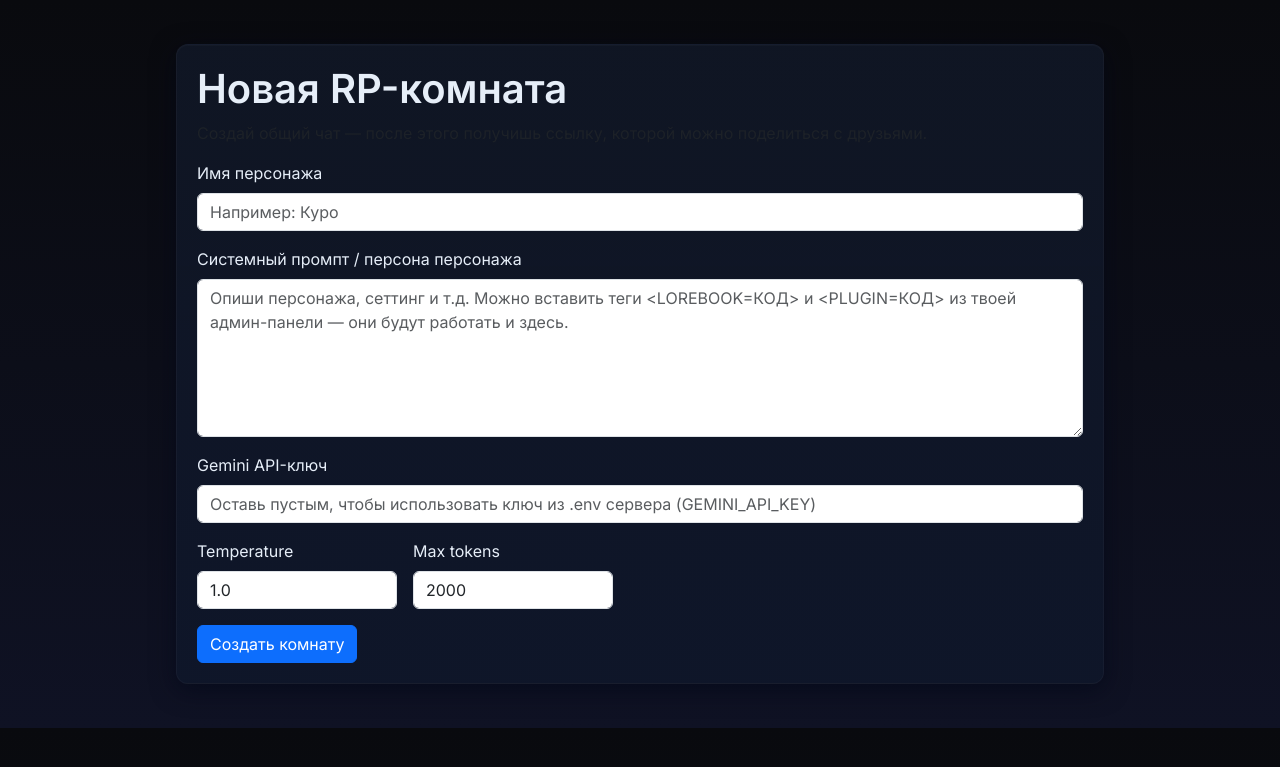
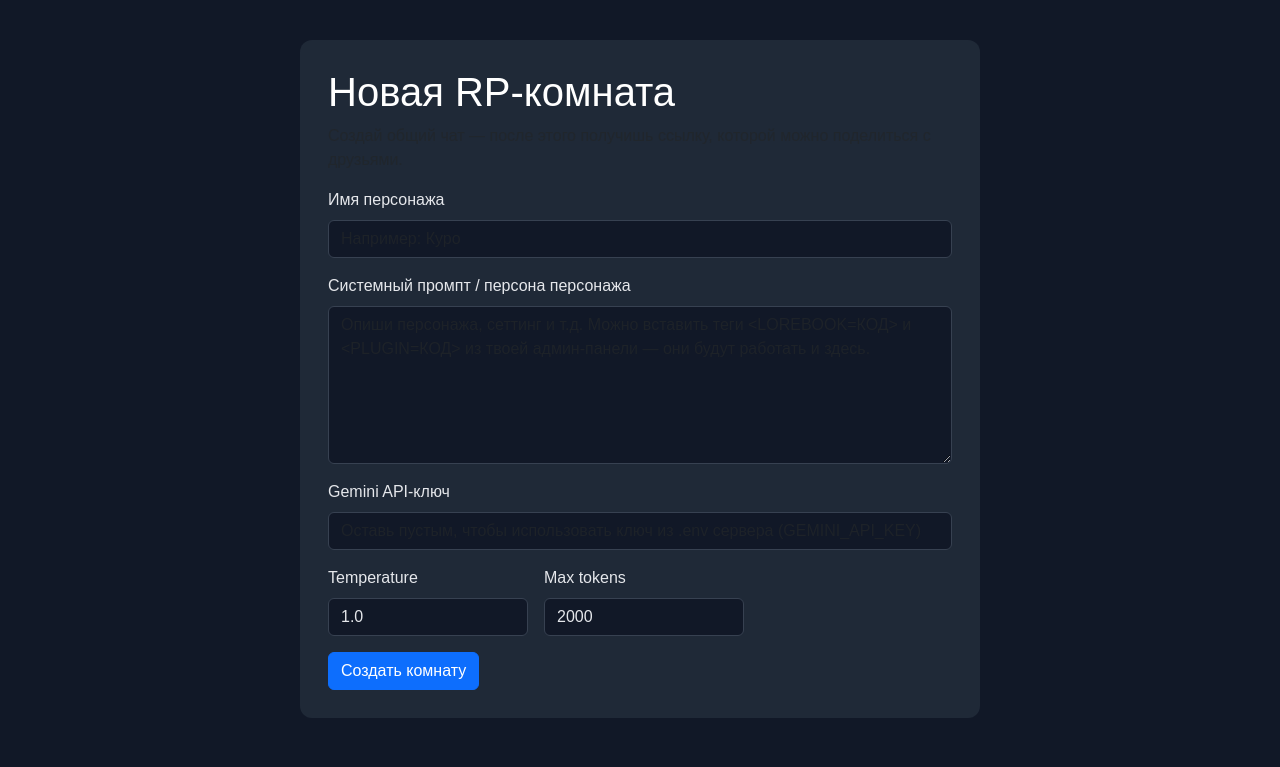
Before and after one commit to EpiksXX/proxi, a Flask app: page /rp/new in a window 1280 px wide. Shown: the top 767 px of the page. Run offline with Flask 3, Linux system fonts and the light colour scheme.

Commit message:
rp_base.html

```diff
--- a/rooms/templates/rp_base.html
+++ b/rooms/templates/rp_base.html
@@ -5,88 +5,36 @@
 <meta name="viewport" content="width=device-width, initial-scale=1">
 <title>{% block title %}RP{% endblock %}</title>
 <link href="https://cdn.jsdelivr.net/npm/bootstrap@5.3.3/dist/css/bootstrap.min.css" rel="stylesheet">
-<link href="https://fonts.googleapis.com/css2?family=Inter:wght@300;400;600;700&display=swap" rel="stylesheet">
 <style>
-    :root{
-        --bg: #0b1220;
-        --card: #0f1724;
-        --muted: #9ca3af;
-        --accent: #4f46e5; /* indigo */
-        --accent-2: #06b6d4; /* cyan */
-        --bubble-user: #2563eb;
-        --bubble-other: #111827;
-        --bubble-assistant: #1f2937;
-        --text: #e6eef8;
-    }
-    *{box-sizing:border-box}
     body{
         margin:0;
-        background:linear-gradient(180deg, rgba(9,10,14,1) 0%, rgba(15,18,36,1) 100%);
-        color:var(--text);
-        font-family: 'Inter', Arial, sans-serif;
-        -webkit-font-smoothing:antialiased;
-        -moz-osx-font-smoothing:grayscale;
+        background:#111827;
+        color:#e5e7eb;
+        font-family:Arial, sans-serif;
+        --bs-body-color:#e5e7eb;
+        --bs-code-color:#7dd3fc;
+        --bs-heading-color:#ffffff;
     }
     .rp-page{
-        max-width:960px;
-        margin:28px auto;
-        padding:16px;
+        max-width:720px;
+        margin:40px auto;
+        padding:0 20px;
     }
     .rp-card{
-        background: linear-gradient(180deg, rgba(17,24,39,0.85), rgba(15,23,42,0.9));
+        background:#1f2937;
         border-radius:12px;
-        padding:20px;
-        box-shadow: 0 6px 24px rgba(2,6,23,0.6), inset 0 1px 0 rgba(255,255,255,0.02);
-        border: 1px solid rgba(255,255,255,0.03);
+        padding:28px;
     }
-    h1{font-weight:600;color:var(--text);}
-    .muted{color:var(--muted)}
-
-    /* Message area */
-    #messages{
-        height:480px;
-        overflow-y:auto;
-        background:linear-gradient(180deg, rgba(2,6,23,0.2), rgba(2,6,23,0));
-        border-radius:12px;
-        padding:18px;
-        margin-bottom:14px;
-        border:1px solid rgba(255,255,255,0.03);
-        display:flex;flex-direction:column;gap:10px;
+    form textarea, form input, form select{
+        background:#111827 !important;
+        color:#e5e7eb !important;
+        border:1px solid #374151 !important;
     }
-    .msg-row{display:flex;gap:12px;align-items:flex-end}
-    .msg-row.right{flex-direction:row-reverse}
-    .avatar{
-        width:40px;height:40px;border-radius:50%;display:inline-grid;place-items:center;font-weight:600;color:#041124;background:linear-gradient(135deg,var(--accent),var(--accent-2));flex:0 0 40px
-    }
-    .bubble{
-        max-width:78%;padding:10px 14px;border-radius:12px;color:var(--text);white-space:pre-wrap;line-height:1.4;font-size:0.95rem;box-shadow: 0 4px 10px rgba(2,6,23,0.6);
-    }
-    .bubble.user{background:linear-gradient(180deg,var(--bubble-user), #1e40af);border-bottom-right-radius:6px}
-    .bubble.other{background:rgba(255,255,255,0.03);border:1px solid rgba(255,255,255,0.02)}
-    .bubble.assistant{background:linear-gradient(180deg,var(--bubble-assistant), #111827);border:1px solid rgba(255,255,255,0.02)}
-    .meta{font-size:0.75rem;color:var(--muted);margin-bottom:6px}
-
-    /* Input */
-    #message-form{display:flex;gap:8px;align-items:center}
-    #message-input{flex:1;background:transparent;border:1px solid rgba(255,255,255,0.06);padding:10px 12px;border-radius:10px;color:var(--text);}
-    #message-input:focus{outline:none;box-shadow:0 0 0 3px rgba(79,70,229,0.12);border-color:var(--accent)}
-    #send-btn{min-width:110px}
-
-    /* Participants */
-    #participants{display:flex;gap:8px;align-items:center;flex-wrap:wrap}
-    .participant{display:flex;gap:8px;align-items:center;padding:6px 8px;border-radius:999px;background:rgba(255,255,255,0.02);font-size:0.9rem}
-    .participant .p-avatar{width:28px;height:28px;border-radius:50%;display:inline-grid;place-items:center;font-weight:600;background:rgba(255,255,255,0.04)}
-
-    /* Invite link */
-    .invite{display:flex;gap:8px;align-items:center}
-    .invite code{background:transparent;color:var(--accent-2);padding:6px;border-radius:8px;border:1px dashed rgba(255,255,255,0.03)}
-
-    /* Banners */
-    .alert{border-radius:10px}
-
-    @media (max-width:720px){
-        .rp-page{margin:12px}
-        #messages{height:380px}
+    code{
+        background:#0f172a;
+        color:#7dd3fc;
+        padding:2px 6px;
+        border-radius:4px;
     }
 </style>
 </head>
```
